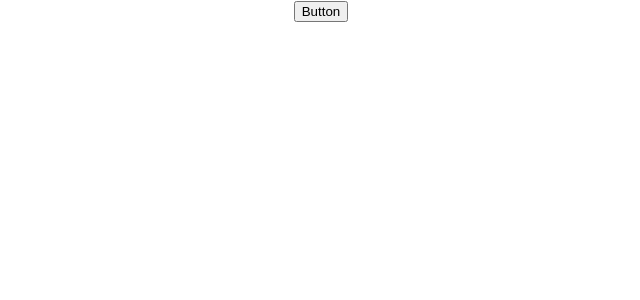
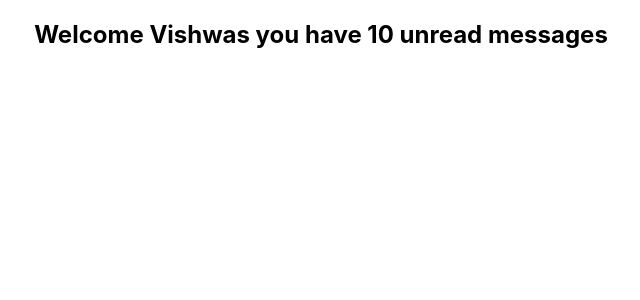
Before and after one commit to msateesh900/react-typescript, a React (Create React App) app: page / in a window 1280 px wide. Shown: the top 300 px of the page, without its empty margins (319-959 px from the left). Built offline with nearby package versions, Linux system fonts and the light colour scheme.

Commit message:
Added prop types with tips along with Style Props

```diff
--- a/src/App.tsx
+++ b/src/App.tsx
@@ -1,6 +1,7 @@
 import React from "react"
 import "./App.css"
 import Button from "./components/Button"
+import Container from "./components/Container"
 import Greet from "./components/Greet"
 import Heading from "./components/Heading"
 import Oscar from "./components/Oscar"
@@ -32,7 +33,7 @@ function App() {
     <div className="App">
       {/* Basic Props */}
 
-      {/* <Greet name={"Vishwas"} messageCount={10} isLoggesIn={true} /> */}
+      <Greet name={"Vishwas"} messageCount={10} isLoggesIn={true} />
       {/* <Person name={personName} /> */}
       {/* <PersonList names={nameList} /> */}
 
@@ -43,14 +44,12 @@ function App() {
         <Heading>Oscar goes to Leonardo Dicarpio!</Heading>
       </Oscar> */}
       {/* <Greet name={"Vishwas"} isLoggesIn={true} /> */}
-      <Button
+      {/* <Button
         handleClick={(event, id) => {
-          {
-            /* handleClick={()=>{console.log("Button Cliked")}*/
-          }
-          console.log("Button Clicked", event, id)
+          console.log("Button Clicked", event, id) // handleClick={()=>{console.log("Button Cliked")}
         }}
-      />
+      /> */}
+      {/* <Container style={{ border: "1px solid black", padding: "1rem" }} /> */}
     </div>
   )
 }
--- /dev/null
+++ b/src/components/Container.tsx
@@ -0,0 +1,7 @@
+type ContainerProps = {
+  style: React.CSSProperties
+}
+
+export default function Container({ style }: ContainerProps) {
+  return <div style={style}>Text Content Goes Here</div>
+}
--- a/src/components/Greet.tsx
+++ b/src/components/Greet.tsx
@@ -4,8 +4,13 @@ type GreetProps = {
   isLoggesIn: boolean
 }
 
-export default function Greet(props: GreetProps) {
-  const { messageCount = 0 } = props
+export default function Greet({
+  name,
+  messageCount = 0,
+  isLoggesIn,
+}: GreetProps) {
+  // const { messageCount = 0 } = messageCount
+  // messageCount = 0
   return (
     <div>
       <h2>
@@ -13,8 +18,8 @@ export default function Greet(props: GreetProps) {
         {/* {props.isLoggesIn
           ? `Welcome ${props.name} you have ${props.messageCount} unread messages`
           : `Welcome Guest`} */}
-        {props.isLoggesIn
-          ? `Welcome ${props.name} you have ${messageCount} unread messages`
+        {isLoggesIn
+          ? `Welcome ${name} you have ${messageCount} unread messages`
           : `Welcome Guest`}
       </h2>
     </div>
--- a/src/components/Heading.tsx
+++ b/src/components/Heading.tsx
@@ -2,6 +2,6 @@ type HeadingProps = {
   children: string
 }
 
-export default function Heading(props: HeadingProps) {
-  return <h2>{props.children}</h2>
+export default function Heading({ children }: HeadingProps) {
+  return <h2>{children}</h2>
 }
--- a/src/components/Input.tsx
+++ b/src/components/Input.tsx
@@ -1,8 +1,8 @@
-type InputProps = () => {
+type InputProps = {
   value: string
   handleChange: (event: React.ChangeEvent<HTMLInputElement>) => void
 }
 
-export default function Input(props: InputProps) {
-  return <input type="text" value={props.value} onChange={props.handleChange} />
+export default function Input({ value, handleChange }: InputProps) {
+  return <input type="text" value={value} onChange={handleChange} />
 }
--- a/src/components/Oscar.tsx
+++ b/src/components/Oscar.tsx
@@ -1,6 +1,6 @@
 type OscarProps = {
   children: React.ReactNode
 }
-export default function Oscar(props: OscarProps) {
-  return <div>{props.children}</div>
+export default function Oscar({ children }: OscarProps) {
+  return <div>{children}</div>
 }
```
Also changed, not shown: src/components/Person.tsx (+3 -8 lines), src/components/Person.types.tsx (added, +8 -0 lines), src/components/PersonList.tsx (+4 -6 lines), src/components/Status.tsx (+4 -4 lines).
